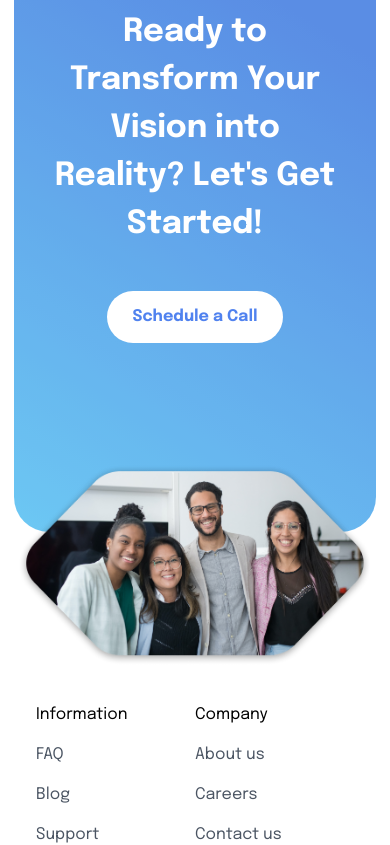
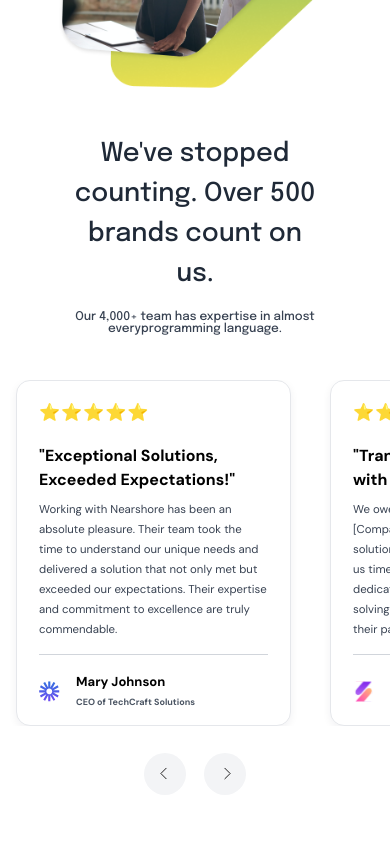
Before and after one commit to akshat-9825/landing_page, a Next.js app: page / in a window 390 px wide. Shown: the part 2760-3605 px from the top of the page. Built offline with nearby package versions, Linux system fonts and the light colour scheme.

Commit message:
reviews page mobile

```diff
--- a/app/page.tsx
+++ b/app/page.tsx
@@ -23,7 +23,7 @@ export default function Home() {
       <div className="w-[93%] my-[17px] sm:my-[97px] mx-auto">
         <OrganizationPage />
       </div>
-      {/* <ReviewsPage /> */}
+      <ReviewsPage />
       <div className="mt-[89.5px] mb-[123px] sm:my-[166px]">
         <TransformPage />
       </div>
--- a/app/pages/ReviewsPage/ReviewCard.tsx
+++ b/app/pages/ReviewsPage/ReviewCard.tsx
@@ -10,17 +10,18 @@ interface ReviewCardProps {
 }
 const ReviewCard = (props: ReviewCardProps) => {
   return (
-    <div className="bg-white border border-gray-200 rounded-[21.66px] shadow-1.5xl w-1/3 max-w-[400px] h-[527px] p-[34.65px] flex flex-col pb-[23.2px] hover:scale-[1.01] transition-all cursor-pointer">
+    <div className="bg-white border border-gray-200 rounded-[14px] sm:rounded-[21.66px] shadow-1.5xl min-w-[260px] max-w-[275px] flex-shrink-0 sm:min-w-1/3 sm:max-w-[400px] h-[346px] sm:h-[527px] p-[22px] sm:p-[34.65px] flex flex-col pb-[23.2px] hover:scale-[1.01] transition-all cursor-pointer">
       <div
-        className={`text-[26px] leading-[27.5px] font-bold tracking-wider ${dmSansFont.className}`}>
+        className={`text-[17px] sm:text-[26px] leading-[18px] sm:leading-[27.5px] font-bold tracking-wider ${dmSansFont.className}`}>
         ⭐⭐️⭐️⭐️⭐️️
       </div>
-      <div className="mt-[35px] flex flex-col gap-2 border-b border-gray-300 pb-[35px]">
-        <div className={`text-2xl leading-9 font-bold ${dmSansFont.className}`}>
+      <div className="mt-[23px] sm:mt-[35px] flex flex-col gap-2 border-b border-gray-300 pb-[14px] sm:pb-[35px]">
+        <div
+          className={`text-base sm:text-2xl sm:leading-9 font-bold ${dmSansFont.className}`}>
           &quot;{props.heading}&quot;
         </div>
         <div
-          className={`font-normal text-[17.32px] leading-[30.32px] text-gray-700
+          className={`font-normal text-[11.4px] sm:text-[17.32px] leading-[20px] sm:leading-[30.32px] text-gray-700
             ${dmSansFont.className} line-clamp-7`}>
           {props.subtext}
         </div>
@@ -30,14 +31,16 @@ const ReviewCard = (props: ReviewCardProps) => {
           width={33}
           height={33}
           src={`/Image/review-icon-${props.id}.svg`}
+          className="w-[21px] h-[21px] sm:w-[33px] sm:h-[33px]"
           alt="review-icon"
         />
         <div className="gap-[2px] flex flex-col">
-          <div className={`${dmSansFont.className} font-bold text-xl`}>
+          <div
+            className={`${dmSansFont.className} font-bold text-[13px] leading-[18px] sm:text-xl`}>
             {props.name}
           </div>
           <div
-            className={`${dmSansFont.className} font-bold text-[13px] leading-[27.32px] text-gray-600`}>
+            className={`${dmSansFont.className} font-bold text-[9px] leading-[18px] sm:text-[13px] sm:leading-[27.32px] text-gray-600`}>
             {props.designation}
           </div>
         </div>
--- a/app/pages/ReviewsPage/index.tsx
+++ b/app/pages/ReviewsPage/index.tsx
@@ -1,3 +1,4 @@
+import { useCallback, useRef } from "react";
 import { reviewCardData } from "@/app/data";
 import { dmSansFont } from "@/app/fonts";
 import Image from "next/image";
@@ -5,6 +6,54 @@ import ReviewCard from "./ReviewCard";
 import IconChevron from "@/app/icons/IconChevron";
 
 const ReviewsPage = () => {
+  const reviewCardRef = useRef<HTMLDivElement>(null);
+
+  const smoothScroll = useCallback(
+    (element: HTMLElement, scrollTarget: number, duration: number) => {
+      const start = element.scrollLeft;
+      const distance = scrollTarget - start;
+      const startTime = performance.now();
+
+      const easeInOutQuad = (t: number) => {
+        return t < 0.5 ? 2 * t * t : -1 + (4 - 2 * t) * t;
+      };
+
+      const animateScroll = (currentTime: number) => {
+        const elapsedTime = currentTime - startTime;
+        const scrollPosition =
+          easeInOutQuad(elapsedTime / duration) * distance + start;
+        element.scrollLeft = scrollPosition;
+
+        if (elapsedTime < duration) {
+          requestAnimationFrame(animateScroll);
+        }
+      };
+
+      requestAnimationFrame(animateScroll);
+    },
+    []
+  );
+
+  const scrollToLeft = useCallback(() => {
+    if (reviewCardRef.current) {
+      const newScrollLeft =
+        reviewCardRef.current.scrollLeft -
+        reviewCardRef.current.offsetWidth +
+        95;
+      smoothScroll(reviewCardRef.current, newScrollLeft, 300);
+    }
+  }, [smoothScroll]);
+
+  const scrollToRight = useCallback(() => {
+    if (reviewCardRef.current) {
+      const newScrollLeft =
+        reviewCardRef.current.scrollLeft +
+        reviewCardRef.current.offsetWidth -
+        92;
+      smoothScroll(reviewCardRef.current, newScrollLeft, 300);
+    }
+  }, [smoothScroll]);
+
   return (
     <div className="relative flex flex-col">
       <Image
@@ -12,36 +61,42 @@ const ReviewsPage = () => {
         src="/Image/ReviewsBackground.png"
         width={709}
         height={675}
-        className="absolute left-16 h-[675px] w-[708.93px] -z-10"
+        className="sm:absolute left-16 mx-auto w-[299.5px] h-[285.17px] sm:h-[675px] sm:w-[708.93px] -z-10"
       />
-      <div className="ml-auto mr-16 w-1/2 max-w-[553px]">
-        <div className="font-medium text-[40px] leading-[54px] text-gray-800">
+      <div className="mx-auto mt-[38px] sm:mt-0 sm:ml-auto sm:mr-16 sm:w-1/2 max-w-[257px] sm:max-w-[553px]">
+        <div className="font-medium text-center sm:text-left text-[26px] sm:text-[40px] leading-[40px] sm:leading-[54px] text-gray-800">
           We&apos;ve stopped counting. Over 500 brands count on us.
         </div>
-        <div className="text-[20px] font-medium leading-[25px] mt-[38px] text-gray-700">
+        <div className="text-xs sm:text-[20px] leading-3 mt-[17px] text-center sm:text-left font-medium sm:leading-[25px] sm:mt-[38px] text-gray-700">
           Our 4,000+ team has expertise in almost everyprogramming language.
         </div>
       </div>
-      <div className="mt-[91px] py-10 px-[49.5px] gap-[39px] flex flex-row overflow-x-hidden">
+      <div
+        className="mt-[45px] sm:mt-[91px] sm:py-10 px-4 sm:px-[49.5px] gap-[39px] flex flex-row overflow-x-auto no-scrollbar"
+        ref={reviewCardRef}>
         {reviewCardData.map((review, index) => (
           <ReviewCard key={index} {...review} />
         ))}
       </div>
-      <div className="mx-auto flex flex-row gap-[18px] mt-20">
-        <div className="flex items-center justify-center w-[65px] h-[65px] rounded-full bg-gray-100 cursor-pointer">
+      <div className="mx-auto flex flex-row gap-[18px] mt-[27px] sm:mt-20">
+        <div
+          className="flex items-center justify-center w-[42px] sm:w-[65px] h-[42px] sm:h-[65px] rounded-full bg-gray-100 cursor-pointer"
+          onClick={scrollToLeft}>
           <IconChevron
             height={32}
             width={32}
             direction="left"
-            className="hover:scale-[1.2] transition-all -translate-x-0.5 active:scale-[0.9]"
+            className="hover:scale-[1.2] transition-all -translate-x-0.5 active:scale-[0.9] w-[21px] h-[21px] sm:h-[32px] sm:w-[32px]"
           />
         </div>
-        <div className="flex items-center justify-center w-[65px] h-[65px] rounded-full bg-gray-100 cursor-pointer">
+        <div
+          className="flex items-center justify-center w-[42px] sm:w-[65px] h-[42px] sm:h-[65px] rounded-full bg-gray-100 cursor-pointer"
+          onClick={scrollToRight}>
           <IconChevron
             height={32}
             width={32}
             direction="right"
-            className="hover:scale-[1.2] transition-all translate-x-0.5 active:scale-[0.9]"
+            className="hover:scale-[1.2] transition-all translate-x-0.5 active:scale-[0.9] w-[21px] h-[21px] sm:h-[32px] sm:w-[32px]"
           />
         </div>
       </div>
```
